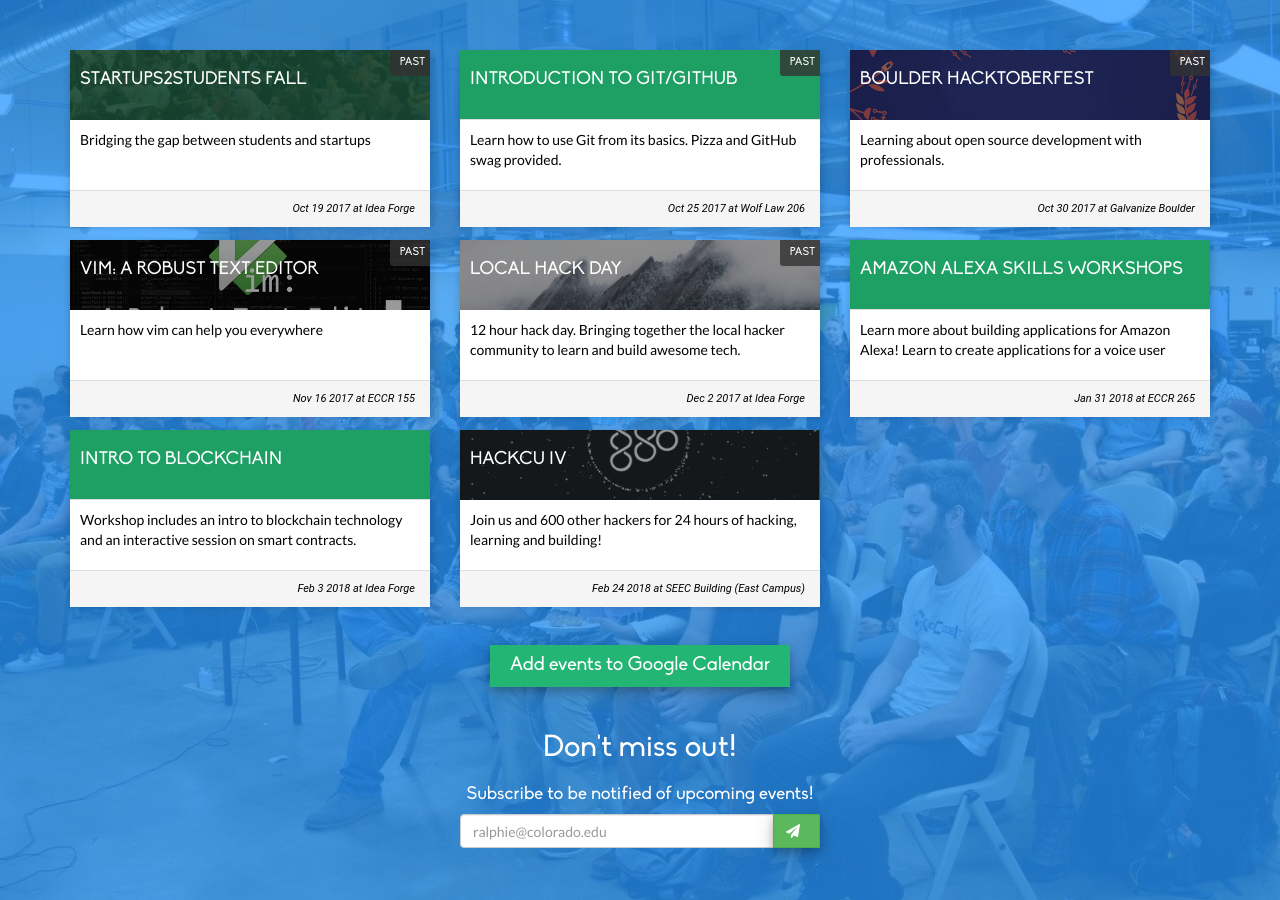
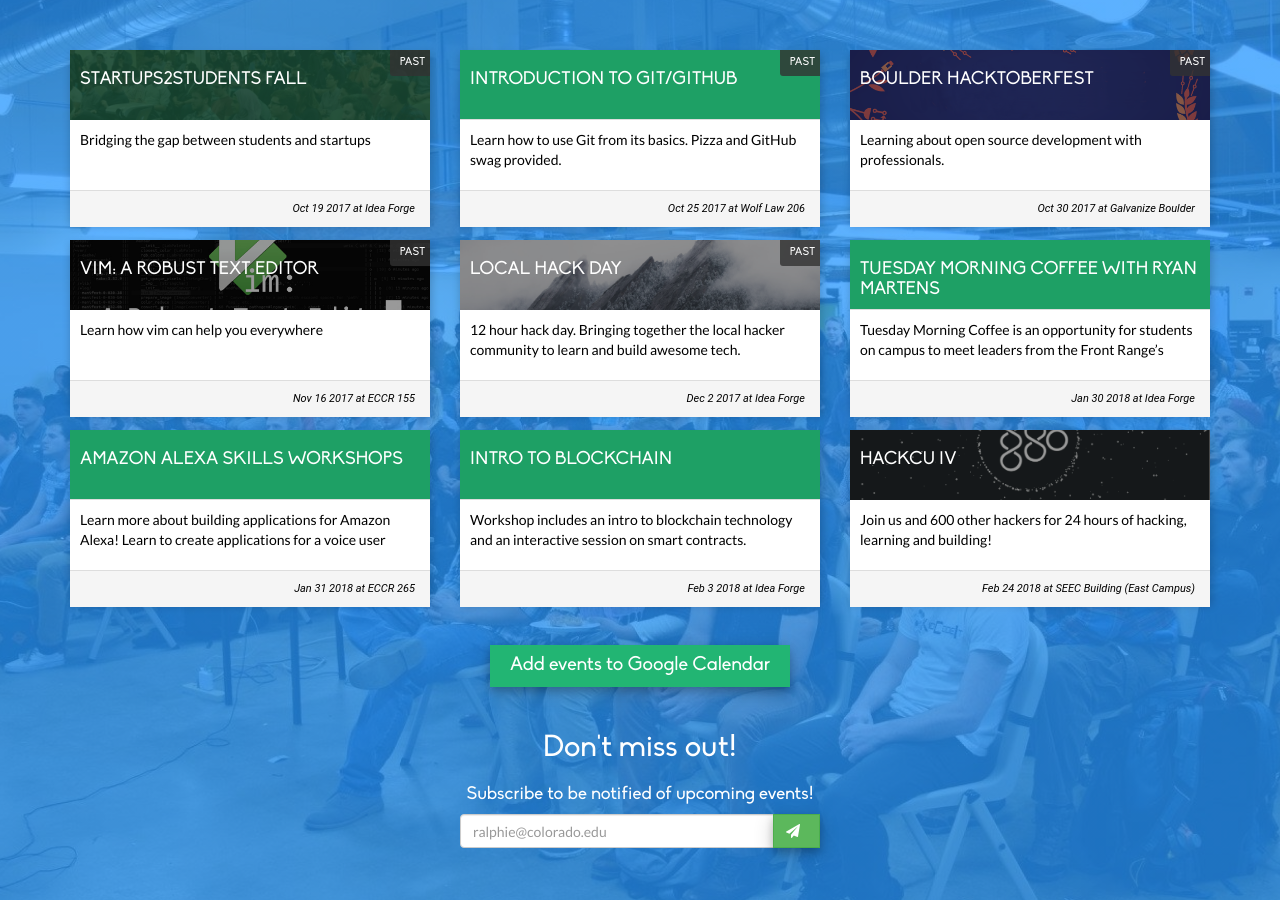
Before and after one commit to casassg/events-landing, a Jekyll site: the page built from index.md, in a window 1280 px wide and 900 px high, scrolled down 822 px. Built offline with Jekyll 4.4.1, drawn with Linux system fonts in a browser that asks for light colours; nearby versions of some CDN libraries.

Commit message:
Update events.yml

```diff
--- a/_data/events.yml
+++ b/_data/events.yml
@@ -37,6 +37,13 @@
   location: Idea Forge
   url: https://local.hackcu.org
 
+- name: "Tuesday Morning Coffee with Ryan Martens"
+  date: 2018-01-30 7:45 AM
+  end-date: 2018-01-30 8:45 AM
+  location: Idea Forge
+  line: "Tuesday Morning Coffee is an opportunity for students on campus to meet leaders from the Front Range’s entrepreneurship scene."
+  url: https://siliconflatirons.org/events/tuesday-morning-coffee-2/
+
 - name: "Amazon Alexa Skills Workshops"
   date: 2018-01-31 6:00 PM
   end-date: 2018-01-31 8:30 PM
```
